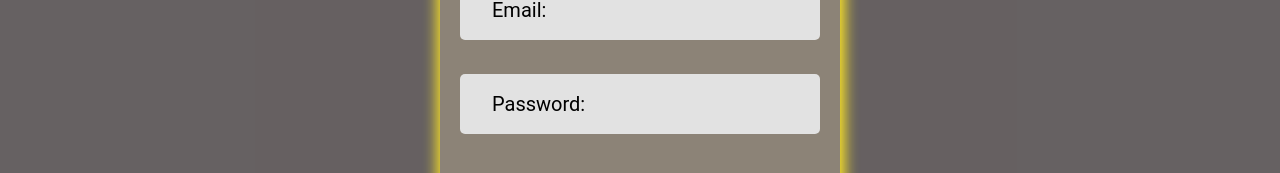
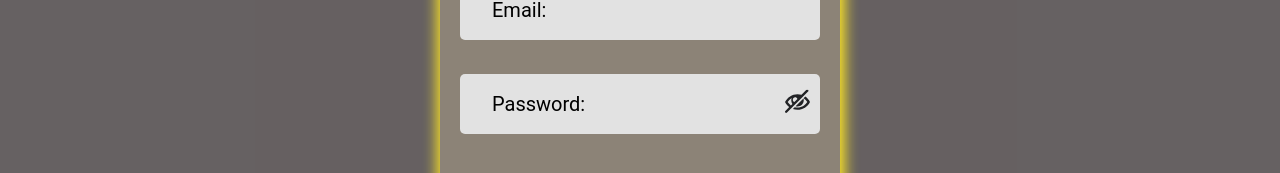
Before and after one commit to Roksolyanka/phonebook, a React (Create React App) app: page /phonebook/login in a window 1280 px wide. Shown: the part 311-484 px from the top of the page. Built offline with nearby package versions, Linux system fonts and the light colour scheme.

Commit message:
created button visibility

```diff
--- a/src/components/Input/index.jsx
+++ b/src/components/Input/index.jsx
@@ -1,18 +1,35 @@
-import React from 'react';
+import React, { useState } from 'react';
 import PropTypes from 'prop-types';
 
+import sprite from '../../assets/sprite.svg';
 import { ErrorInputMessageUi } from 'ui/ErrorInputMessageUi.styled';
-import { Input, PlaceholderText, Text, Wrapper } from './styled';
+import { Input, PlaceholderText, Text, Visibility, Wrapper } from './styled';
 
 export const InputComponent = props => {
   const { label, name, formik } = props;
+  const [isPasswordVisible, setIsPasswordVisible] = useState(false);
+
+  const togglePasswordVisibility = () => {
+    setIsPasswordVisible(!isPasswordVisible);
+  };
+
+  const inputType = isPasswordVisible ? 'text' : 'password';
+  const iconType = isPasswordVisible ? '' : '-blocked';
   const htmlFor = `input-${name}`;
+
   return (
     <Wrapper>
-      <Input id={htmlFor} name={name} {...props} />
+      <Input id={htmlFor} name={name} type={inputType} {...props} />
       <PlaceholderText htmlFor={htmlFor}>
         <Text>{label}</Text>
       </PlaceholderText>
+      {name === 'password' && (
+        <Visibility onClick={togglePasswordVisibility}>
+          <svg>
+            <use href={`${sprite}#icon-eye${iconType}`}></use>
+          </svg>
+        </Visibility>
+      )}
       {formik && formik.touched[name] && formik.errors[name] && (
         <ErrorInputMessageUi>{formik.errors[name]}</ErrorInputMessageUi>
       )}
--- a/src/components/Input/styled.js
+++ b/src/components/Input/styled.js
@@ -74,3 +74,17 @@ export const Wrapper = styled.div`
   position: relative;
   margin: 0 0 15px 0;
 `;
+
+export const Visibility = styled.span`
+  position: absolute;
+  top: 50%;
+  right: 10px;
+  transform: translateY(-50%);
+  cursor: pointer;
+
+  svg {
+    width: 25px;
+    height: 25px;
+    fill: ${({ theme }) => theme.colors.primaryColor};
+  }
+`;
--- a/src/pages/LoginPage/index.jsx
+++ b/src/pages/LoginPage/index.jsx
@@ -71,7 +71,6 @@ const LoginPage = () => {
           <InputComponent
             label="Password:"
             name="password"
-            type="password"
             autoComplete="current-password"
             required
             onChange={formik.handleChange}
--- a/src/pages/RegisterPage/index.jsx
+++ b/src/pages/RegisterPage/index.jsx
@@ -87,7 +87,6 @@ const RegisterPage = () => {
           <InputComponent
             label="Password:"
             name="password"
-            type="password"
             autoComplete="current-password"
             required
             onChange={formik.handleChange}
```
Also changed, not shown: src/assets/sprite.svg.
